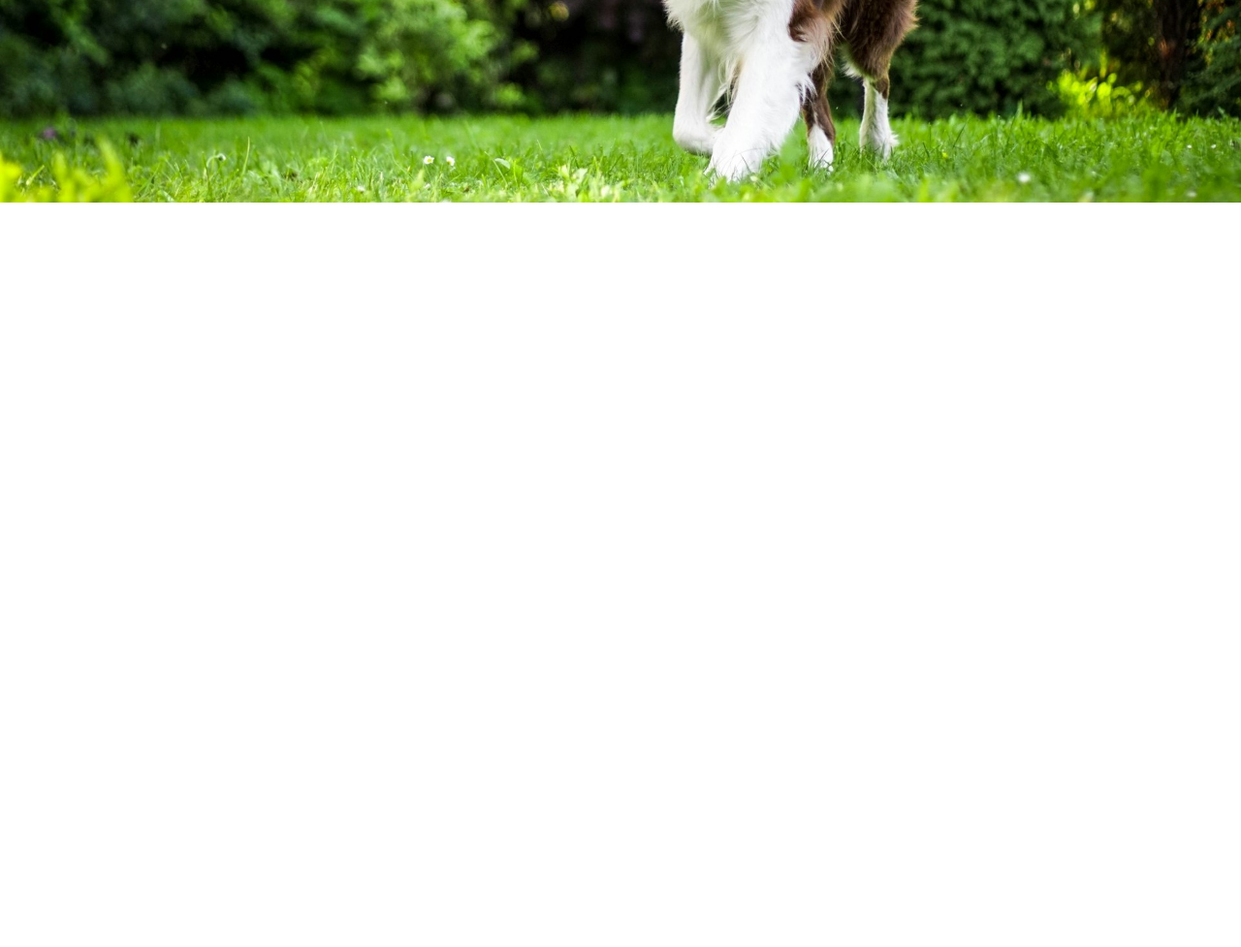
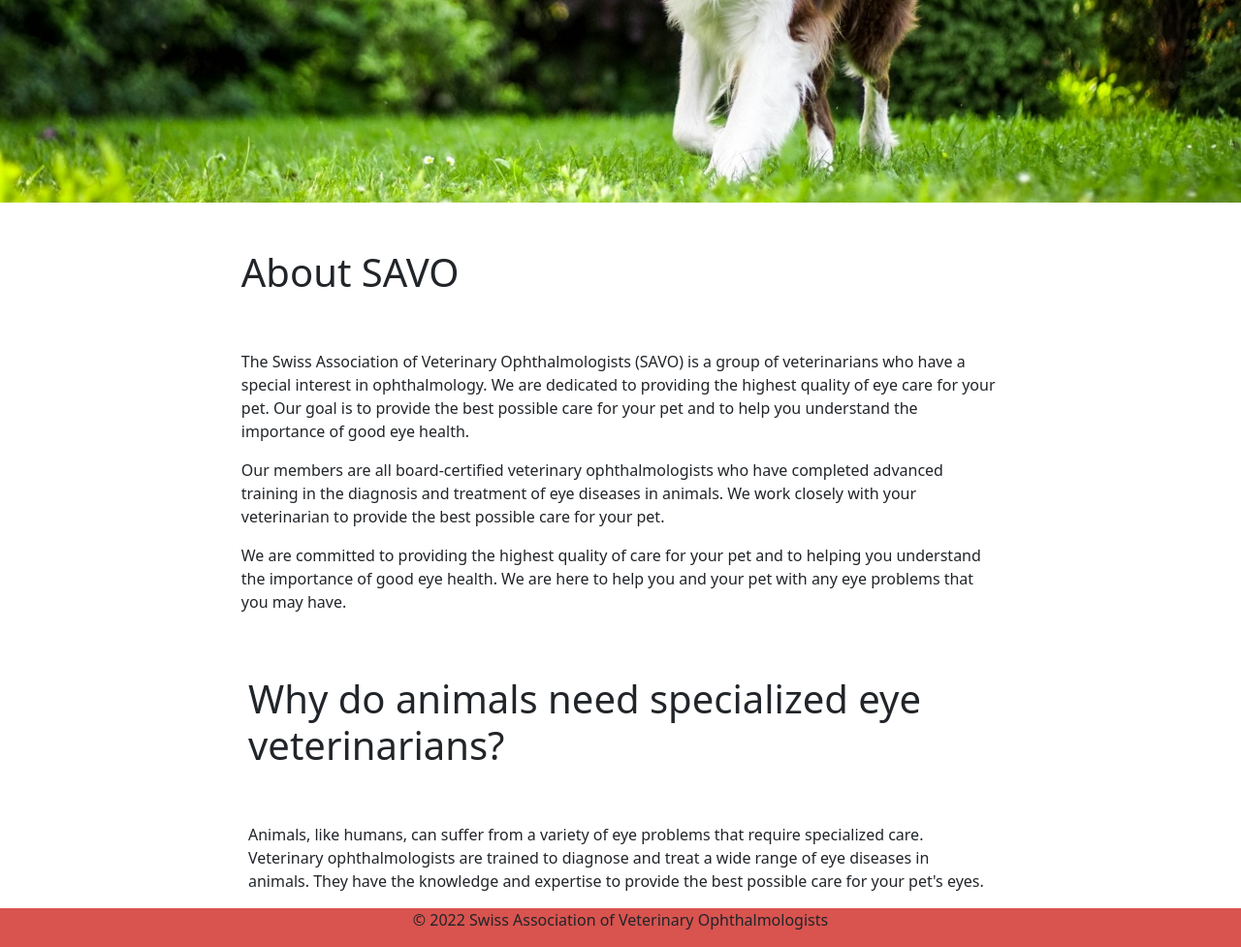
Before and after one commit to Joao4569/SAVO, a plain HTML site: page index.html in a window 1280 px wide. Shown: the part 500-1477 px from the top of the page at 97% size. Before the commit the page ends 800 px from the top, so only its background shows below. Drawn offline with nearby package versions, Linux system fonts and the light colour scheme.

Commit message:
style: Add main content and basic footer.

```diff
--- a/index.html
+++ b/index.html
@@ -27,14 +27,14 @@
     />
   </head>
 
-  <body>
+  <body id="first-pallette">
     <!-- Header -->
     <header class="pt-3 container-fluid">
       <!-- Logo -->
       <div class="row">
         <div class="text-center">
           <img
-            src="./assets/images/rsz_savo_logo_600x150px.png"
+            src="./assets/images/savo_logo_C9_resize_crop.png"
             class="img-fluid"
             alt="SAVO logo"
           />
@@ -154,6 +154,59 @@
       </div>
     </section>
 
+    <!-- Main Content -->
+    <section class="contanier-fluid">
+      <div class="row">
+        <div class="col paragraph pt-5">
+          <h1>About SAVO</h1>
+          <p class="pt-5">
+            The Swiss Association of Veterinary Ophthalmologists (SAVO) is a
+            group of veterinarians who have a special interest in ophthalmology.
+            We are dedicated to providing the highest quality of eye care for
+            your pet. Our goal is to provide the best possible care for your pet
+            and to help you understand the importance of good eye health.
+          </p>
+          <p>
+            Our members are all board-certified veterinary ophthalmologists who
+            have completed advanced training in the diagnosis and treatment of
+            eye diseases in animals. We work closely with your veterinarian to
+            provide the best possible care for your pet.
+          </p>
+          <p>
+            We are committed to providing the highest quality of care for your
+            pet and to helping you understand the importance of good eye health.
+            We are here to help you and your pet with any eye problems that you
+            may have.
+          </p>
+        </div>
+      </div>
+    </section>
+
+    <section class="container-fluid">
+      <div class="row">
+        <div class="col paragraph pt-5">
+          <h1>Why do animals need specialized eye veterinarians?</h1>
+          <p class="pt-5">
+            Animals, like humans, can suffer from a variety of eye problems that
+            require specialized care. Veterinary ophthalmologists are trained to
+            diagnose and treat a wide range of eye diseases in animals. They
+            have the knowledge and expertise to provide the best possible care
+            for your pet's eyes.
+          </p>
+        </div>
+      </div>
+    </section>
+
+    <footer class="container-fluid red-bg">
+      <div class="row">
+        <div class="col">
+          <p class="text-center">
+            &copy; 2022 Swiss Association of Veterinary Ophthalmologists
+          </p>
+        </div>
+      </div>
+    </footer>
+
     <!-- Bootstrap JS -->
     <script
       src="https://cdn.jsdelivr.net/npm/bootstrap@5.3.3/dist/js/bootstrap.bundle.min.js"
--- a/static/css/base.css
+++ b/static/css/base.css
@@ -1,6 +1,23 @@
+/* Colour pallettes */
+#first-pallette {
+  overflow-x: hidden;
+}
+
 /* Navbar */
 #navbar {
   padding: 0;
+}
+
+/* Home */
+
+.paragraph {
+  padding-left: 20% !important;
+  padding-right: 20% !important;
+}
+
+/* Footer */
+.red-bg {
+  background-color: #d9534f;
 }
 
 /* Hero Image */
```
Also changed, not shown: assets/images/savo_logo_C9_resize_crop (small).png (added), assets/images/savo_logo_C9_resize_crop.png (added), assets/other_images/SAVO logo_C9_150x150px.png (added), assets/other_images/rsz_savo_logo_600x150px.png (renamed from assets/images/rsz_savo_logo_600x150px.png), assets/other_images/rsz_savo_logo_c9_150px.png (added).
